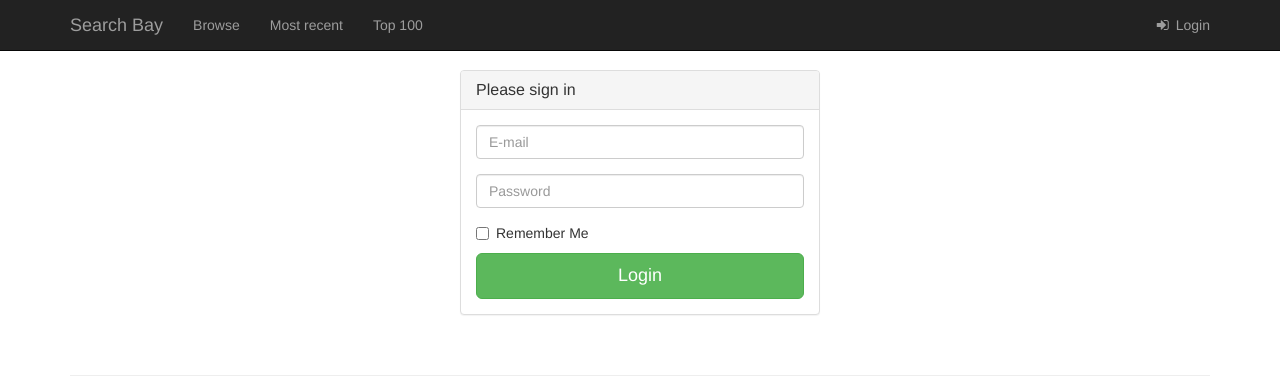
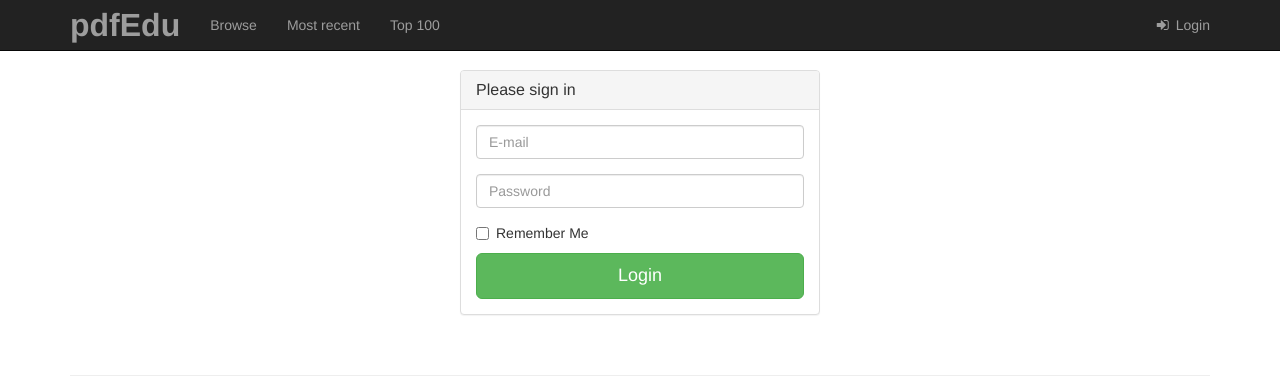
Before and after one commit to 0x1A1-1/pdfedu, a website: page login.html in a window 1280 px wide. Shown: the top 377 px of the page. Drawn offline with Linux system fonts and the light colour scheme.

Commit message:
edit nav bar

```diff
--- a/login.html
+++ b/login.html
@@ -47,7 +47,7 @@
                     <span class="icon-bar"></span>
                     <span class="icon-bar"></span>
                 </button>
-                <a class="navbar-brand" href="index.html">Search Bay</a>
+                <a class="navbar-brand" href="index.html"><b><font size="6">pdfEdu</font></b></a>
             </div>
             <!-- Collect the nav links, forms, and other content for toggling -->
             <div class="collapse navbar-collapse" id="bs-example-navbar-collapse-1">
```
Also changed, not shown: browser.html (+1 -1 lines), recent.html (+1 -1 lines), top.html (+1 -1 lines), torrent.html (+1 -1 lines).
